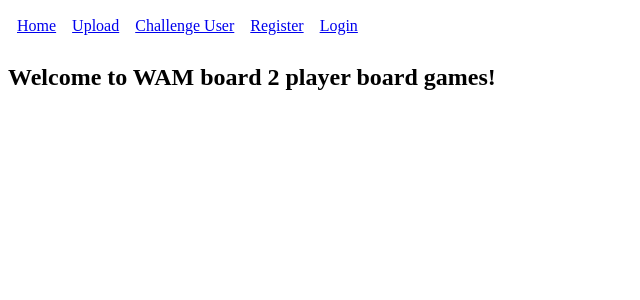
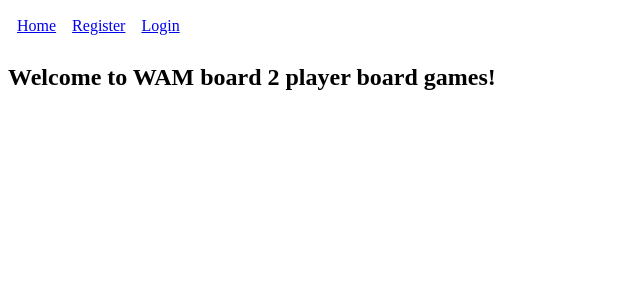
Before and after one commit to amwoods3/WAM, a Django app: page /game/ in a window 1280 px wide. Shown: the top 300 px of the page, without its empty margins (0-640 px from the left). Run offline with Django 3.2, Linux system fonts and the light colour scheme; parts of the project's set-up code (start-up, migrations or seed data) failed here and were passed over.

Commit message:
More layout changes to base.html

```diff
--- a/wam/templates/base.html
+++ b/wam/templates/base.html
@@ -2,12 +2,12 @@
 <table border=0 cellpadding=7>
 <tr>
     <td><a href="/game">Home</a></td>
-    <td><a href="/game/upload">Upload</a></td>
-    <td><a href="/game/challenge_user">Challenge User</a></td>
-    <td><a href="/game/registration">Register</a></td>
 {% if user.is_authenticated %}
+      <td><a href="/game/upload">Upload</a></td>
+      <td><a href="/game/challenge_user">Challenge User</a></td>
       <td><a href="/game/logout">Logout</a></td>
 {% else %}
+      <td><a href="/game/registration">Register</a></td>
       <td><a href="/game/login">Login</a></td>
 {% endif %}
 </tr>
```
